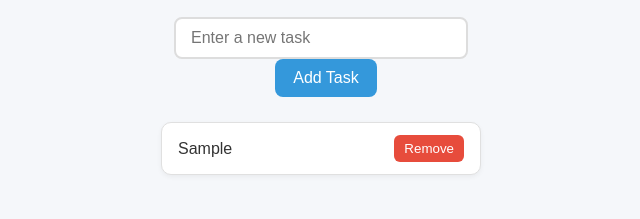
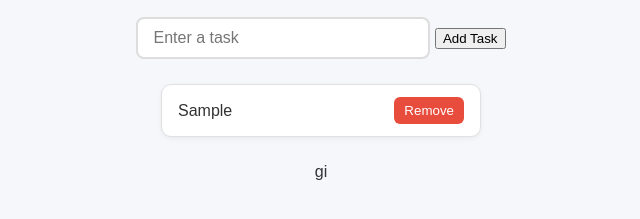
Before and after one commit to kelvin-N/dynamic-to-do-list-js, a plain HTML site: page index.html in a window 1280 px wide. Both pictures are taken after typing "Sample" into the empty fields and a click on the button "Add Task". Shown: the part 99-318 px from the top of the page, without its empty margins (319-959 px from the left). Drawn offline with Linux system fonts and the light colour scheme.

Commit message:
modify changes on javasript and html

```diff
--- a/index.html
+++ b/index.html
@@ -9,9 +9,11 @@
 <body>
   <h1>Dynamic To-Do List</h1>
 
-  <!-- Input and Button -->
-  <input type="text" id="task-input" placeholder="Enter a new task">
-  <button id="addButton">Add Task</button>
+  <!-- Input and Add Task Button -->
+  <div class="input-container">
+    <input type="text" id="task-input" placeholder="Enter a task">
+    <button id="add-task-btn">Add Task</button>
+  </div>
 
   <!-- Task List -->
   <ul id="task-list"></ul>
@@ -19,3 +21,4 @@
   <script src="script.js"></script>
 </body>
 </html>
+gi
--- a/script.js
+++ b/script.js
@@ -1,79 +1,45 @@
-// Wait until the HTML document has fully loaded
-document.addEventListener('DOMContentLoaded', () => {
+// Select DOM Elements
+const addButton = document.getElementById("add-task-btn");
+const taskInput = document.getElementById("task-input");
+const taskList = document.getElementById("task-list");
 
-  // Select DOM elements
-  const addButton = document.getElementById('addButton');
-  const taskInput = document.getElementById('task-input');
-  const taskList = document.getElementById('task-list');
+// Create the addTask Function
+function addTask() {
+  const taskText = taskInput.value.trim();
 
-  // --- Load tasks from Local Storage when page loads ---
-  loadTasks();
-
-  // --- Function to add new task ---
-  function addTask(taskText, save = true) {
-    // If taskText not provided (from manual input), get from input field
-    if (!taskText) {
-      taskText = taskInput.value.trim();
-    }
-
-    // Validate input
+  // Check if taskText is empty
   if (taskText === "") {
     alert("Please enter a task!");
     return;
   }
 
-    // Create <li> element for the task
-    const li = document.createElement('li');
+  // Create list item
+  const li = document.createElement("li");
   li.textContent = taskText;
 
-    // Create Remove button
-    const removeBtn = document.createElement('button');
-    removeBtn.textContent = 'Remove';
-    removeBtn.className = 'remove-btn';
+  // Create remove button
+  const removeButton = document.createElement("button");
+  removeButton.textContent = "Remove";
+  removeButton.className = "remove-btn";
 
-    // Add event listener to remove button
-    removeBtn.addEventListener('click', () => {
+  // Set remove functionality
+  removeButton.onclick = function () {
     taskList.removeChild(li);
-      removeTaskFromLocalStorage(taskText);
-    });
+  };
 
-    // Append remove button to <li>
-    li.appendChild(removeBtn);
-
-    // Append <li> to task list
+  // Append elements
+  li.appendChild(removeButton);
   taskList.appendChild(li);
 
   // Clear input field
-    taskInput.value = '';
-
-    // Save to Local Storage (only when manually added)
-    if (save) {
-      const storedTasks = JSON.parse(localStorage.getItem('tasks') || '[]');
-      storedTasks.push(taskText);
-      localStorage.setItem('tasks', JSON.stringify(storedTasks));
-    }
+  taskInput.value = "";
 }
 
-  // --- Function to load tasks from Local Storage ---
-  function loadTasks() {
-    const storedTasks = JSON.parse(localStorage.getItem('tasks') || '[]');
-    storedTasks.forEach(task => addTask(task, false)); // don't re-save
-  }
+// Attach Event Listeners
+addButton.addEventListener("click", addTask);
 
-  // --- Function to remove task from Local Storage ---
-  function removeTaskFromLocalStorage(taskText) {
-    let storedTasks = JSON.parse(localStorage.getItem('tasks') || '[]');
-    storedTasks = storedTasks.filter(task => task !== taskText);
-    localStorage.setItem('tasks', JSON.stringify(storedTasks));
-  }
-
-  // --- Add event listener for button click ---
-  addButton.addEventListener('click', () => addTask());
-
-  // --- Add event listener for pressing Enter key ---
-  taskInput.addEventListener('keypress', (event) => {
-    if (event.key === 'Enter') {
+taskInput.addEventListener("keypress", function (event) {
+  if (event.key === "Enter") {
     addTask();
   }
 });
-});
```
Lines whose indentation alone changed are shown as unchanged.
